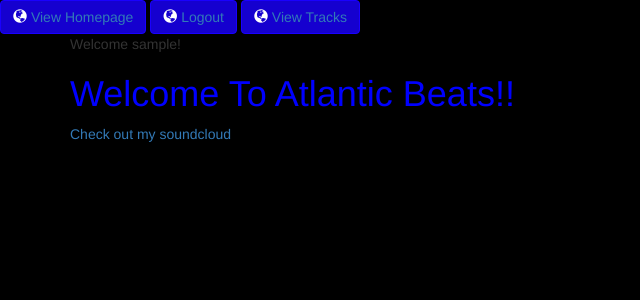
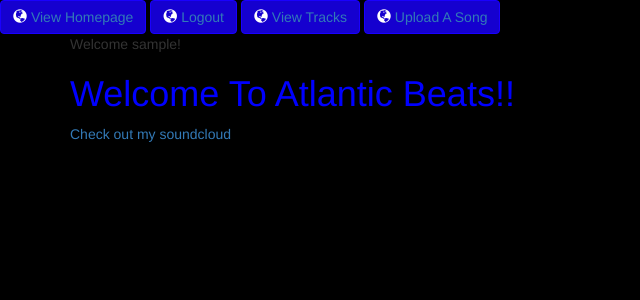
Before and after one commit to erobert98/laneck, a Flask app: page /index in a window 1280 px wide. Shown: the top 300 px of the page, without its empty margins (0-640 px from the left). Run offline with Flask 2, Linux system fonts and the light colour scheme; the visitor is signed in with stand-in values (Sample User, id 1); data comes from the database, SQL or seed files in the repository; some libraries are stand-ins or nearby versions.

Commit message:
added admin upload link

```diff
--- a/app/templates/base.html
+++ b/app/templates/base.html
@@ -38,6 +38,13 @@
         <a href="/music">View Tracks</a>
     </button>
     {% endif %}
+    {% if current_user.isAdmin %}
+    <button type="button" class="btn btn-default" aria-label="Left Align">
+        <span class="glyphicon glyphicon-globe" aria-hidden="true"></span>
+        <a href="/upload">Upload A Song</a>
+      </button>
+    {%endif%}
+
 
 
 
```
